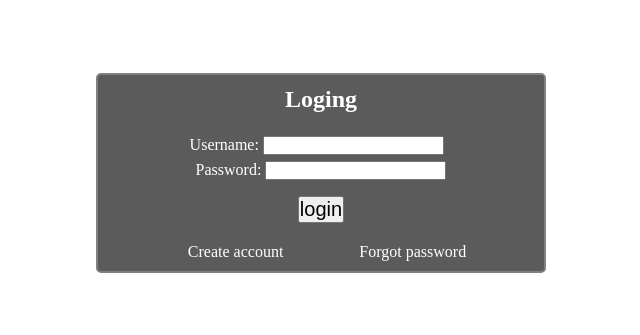
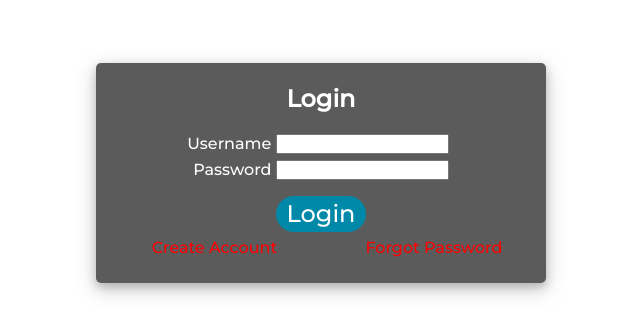
Before and after one commit to AhmadFaizi01/My_first_website_project, a plain HTML site: page login_page.html in a window 1280 px wide. Shown: the part 227-562 px from the top of the page, without its empty margins (319-959 px from the left). Drawn offline with Linux system fonts and the light colour scheme.

Commit message:
change the login-page file and add some lines of css in the csc file to add some shadow and change the font with some other stuff

```diff
--- a/css_sheet/login_page/login_page.css
+++ b/css_sheet/login_page/login_page.css
@@ -1,8 +1,4 @@
-@font-face {
-  font-family: "Hahmlet";
-  src: url("../../font/Hahmlet/Hahmlet-VariableFont_wght.ttf");
-}
-/* The orginal version that i made everything is alright */
+/* The original version that i made everything is alright */
 /* * {
   box-sizing: border-box;
   margin: 0;
@@ -46,14 +42,15 @@ ul li {
   display: inline-block;
   margin: 5px 0px 0px 60px;
 } */
+@import url("https://fonts.googleapis.com/css2?family=Montserrat:wght@500&display=swap");
 
 * {
   box-sizing: border-box;
   margin: 0;
   padding: 0;
-  /* font-family: Hahmlet; */
   text-decoration: none;
   list-style: none;
+  font-family: Montserrat, sans-serif;
 }
 body {
   background-image: url("../../image/gym/szabolcs-toth-CyuvsE3TVak-unsplash.jpg");
@@ -61,6 +58,9 @@ body {
   background-size: cover;
   background-attachment: fixed;
   background-position: center center;
+  backdrop-filter: blur(
+    2px
+  ); /* add this but i dont know why, dont ask me why */
   display: flex;
   justify-content: center;
   align-items: center; /* Added to center vertically */
@@ -68,14 +68,17 @@ body {
 }
 .border_box {
   background-color: rgba(0, 0, 0, 0.644);
+  backdrop-filter: blur(3px);
   color: white;
-  border: solid 2px gray;
+  border: 1px solid transparent;
   border-radius: 5px;
+  box-shadow: 0 4px 8px 0 rgb(128, 128, 128, 0.411),
+    0 6px 20px 0 rgba(128, 128, 128, 0.411);
   display: flex;
   flex-direction: column;
   justify-content: center;
   align-items: center;
-  height: 200px;
+  height: 220px;
   width: 450px;
   position: relative; /* Added to make sure the box is relative to the body */
 }
@@ -98,17 +101,18 @@ body {
 }
 .inner_border_create_option li {
   display: inline-flex;
+  text-transform: capitalize;
   padding: 0;
-  margin: 20px 30px 0px 42px;
+  margin: 0 30px 0 42px;
 }
-*/ */
+
 /* This is for inner_border_login_option */
 a {
   border: solid 0px gray;
   border-radius: 5px;
 }
 a:link {
-  color: white;
+  color: red;
   background-color: transparent;
   text-decoration: none;
 }
@@ -122,15 +126,28 @@ a:active {
   background-color: transparent;
 }
 a:hover {
-  background: rgba(0, 0, 0, 0.8);
-  transition: 0.5s;
+  color: red;
+  /* background: rgba(0, 0, 0, 0.548);
+  transition: 0.5s; */
 }
-
 .inner_border_login_input {
-  font-size: 20px;
+  font-size: 1.5rem;
+  padding: 2.5px 10px 2.5px 10px;
+  border: 1px solid transparent;
+  border-radius: 40px;
+  background-color: rgba(0, 136, 169, 1);
+  color: white;
+  text-transform: capitalize;
   margin: 10px 0px 0px 0px;
 }
-
+.inner_border_login_input:hover {
+  background-color: rgba(30, 212, 212);
+}
+.hover_underline_animation {
+  border: 1px solid transparent;
+  border-radius: 10px;
+  padding: 5px;
+}
 .hover_underline_animation {
   position: relative;
   text-decoration: none;
@@ -144,7 +161,7 @@ a:hover {
   height: 2px;
   bottom: 0;
   left: 0;
-  background-color: red;
+  background-color: rgba(0, 136, 169, 1);
   visibility: hidden;
   transform: scaleX(0);
   transition: all 0.3s ease-in-out 0s;
--- a/login_page.html
+++ b/login_page.html
@@ -7,24 +7,23 @@
     <meta http-equiv="X-UA-Compatible" content="IE=edge" />
     <link rel="stylesheet" href="./css_sheet/login_page/login_page.css" />
     <title>MeowFitness</title>
-    <link rel="icon" type="image" href="image/favicon/favicon.ico" />
+    <link rel="icon" type="image" href="image/favicon/favicon3.ico" />
     <link
       rel="stylesheet"
       href="https://cdnjs.cloudflare.com/ajax/libs/font-awesome/6.4.0/css/all.min.css"
     />
   </head>
-  <header></header>
   <body>
     <div class="border_box">
       <div class="inner_border_box">
         <div class="inner_border_login_text">
-          <h2>Loging</h2>
+          <h2>Login</h2>
         </div>
         <div class="inner_border_username_input">
-          <label for="username">Username:</label>
+          <label for="username">Username</label>
           <input type="text" id="username" name="username" /><br />
           <div class="inner_border_password_input">
-            <label for="password">Password:</label>
+            <label for="password">Password</label>
             <input
               class="inner_border_login_password"
               type="text"
```
Also changed, not shown: index.html (+1 -1 lines).
